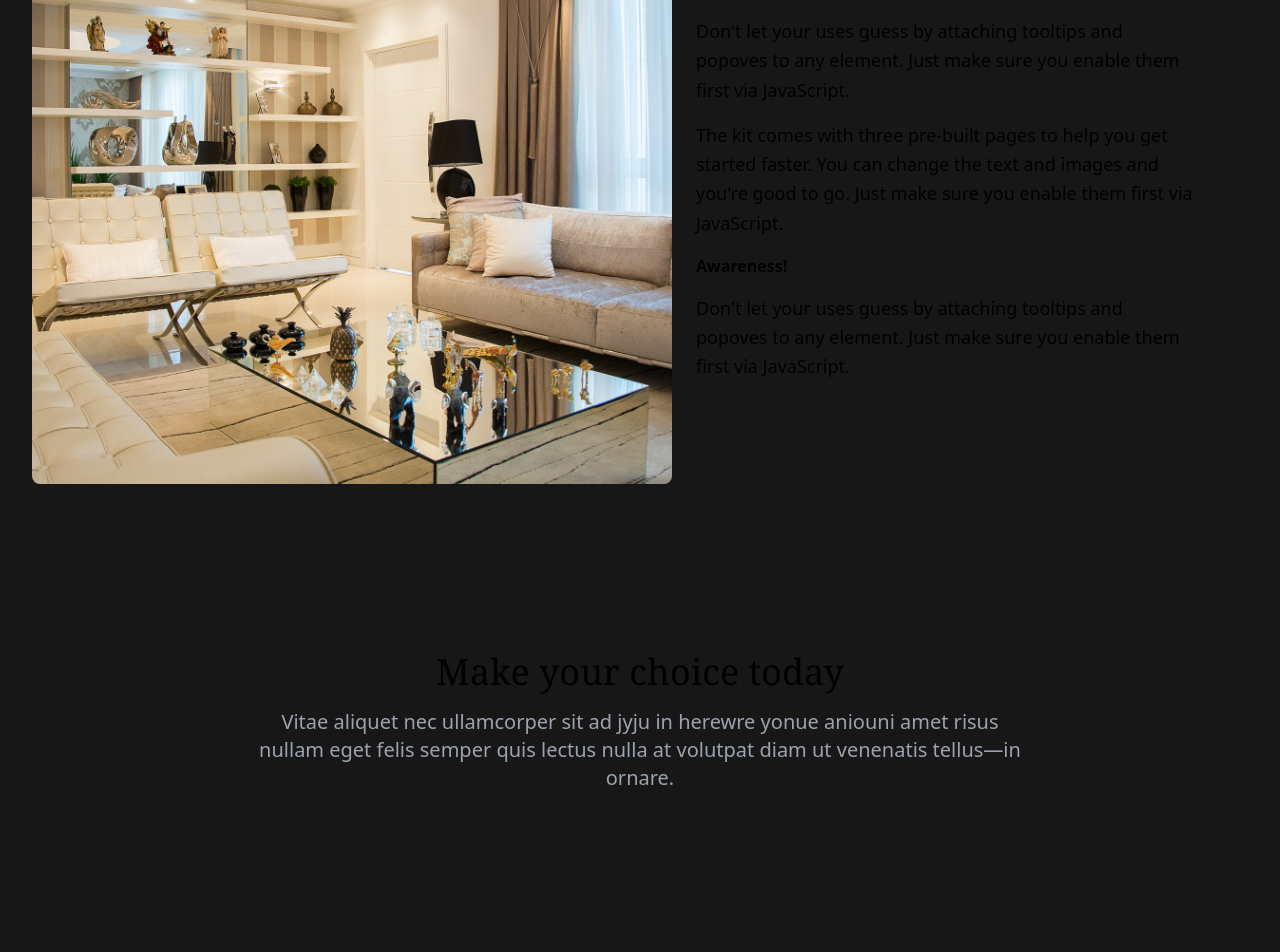
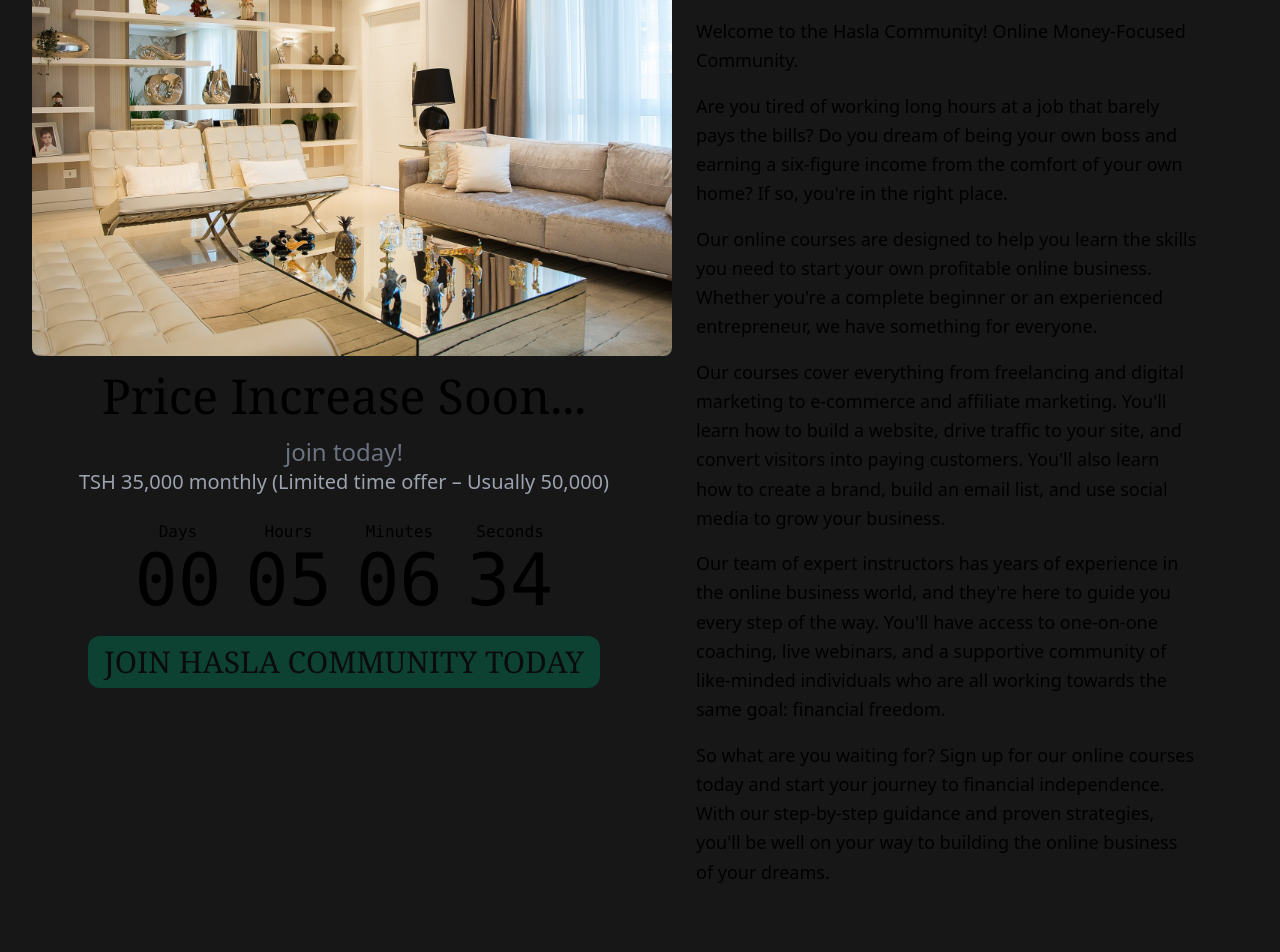
Before and after one commit to onthelisttz/hasla, a Next.js app: page / in a window 1280 px wide. Shown: the part 220-1172 px from the top of the page. Built offline with nearby package versions, Linux system fonts and the light colour scheme.

Commit message:
26/02/2023 3

```diff
--- a/src/app/page.js
+++ b/src/app/page.js
@@ -274,9 +274,45 @@
 
 
     <div id ="aboutus" className="grid grid-cols-1  md:grid-cols-2 ml-6 mt-2 w-full mb-20 ">
-    <div  className=' relative m-2  h-[38em] w-full'>
+    <div>
+    <div  className=' relative m-2  h-[30em] w-full'>
     <Image className="rounded-lg hover:scale-105 transform transtion duration-700" src="/hom2.jpg"  alt=" Logo" layout='fill' objectFit='cover' />
 
+    </div>
+    <div className="max-w-3xl mx-auto text-center md:pb-20 mt-4">
+            <h2 className="h2 mb-4 font-serif text-5xl">Price Increase Soon...</h2>
+            <p className="text-2xl text-gray-500">join today!</p>
+            <p className="text-xl text-gray-400">TSH 35,000 monthly (Limited time offer – Usually 50,000)
+</p>
+
+         <div className="flex justify-center font-mono mt-6 gap-x-6 text-center">
+          <div>
+            <span>Days</span><br/>
+
+            <span className="text-7xl">{time.days}</span>
+
+          </div>
+
+          <div>
+            <span>Hours</span><br/>
+            <span className="text-7xl">{time.hours}</span>
+          </div>
+          <div>
+            <span>Minutes</span><br/>
+            <span className="text-7xl">{time.minutes}</span>
+          </div>
+
+          <div>
+            <span>Seconds</span><br/>
+            <span className="text-7xl">{time.seconds}</span>
+          </div>
+
+         </div>
+
+         <button onClick={()=>router.push("/Membership")}
+          className="bg-green-700 animate-pulse rounded-xl mt-5 py-2 px-4 hover:animate-none text-3xl font-serif ">
+           JOIN HASLA COMMUNITY TODAY</button>
+          </div>
     </div>
 
 
@@ -291,22 +327,56 @@
         Our story
         </h3>
         <p className="text-lg font-light leading-relaxed mt-4 mb-4 text-blueGray-600">
-          Don't let your uses guess by attaching tooltips and popoves to
-          any element. Just make sure you enable them first via
-          JavaScript.
+        Welcome to the Hasla Community! Online Money-Focused Community.
         </p>
         <p className="text-lg font-light leading-relaxed mt-0 mb-4 text-blueGray-600">
-          The kit comes with three pre-built pages to help you get started
-          faster. You can change the text and images and you're good to
-          go. Just make sure you enable them first via JavaScript.
+
+
+Are you tired of working long hours at a job that barely pays the bills? Do you dream of being your own boss and earning a six-figure income from the comfort of your own home? If so, you're in the right place.
+
+
+
+
+
         </p>
-        <a href="../index.html" className="font-bold text-blueGray-700 mt-8">Awareness!</a>
-        <p className="text-lg font-light leading-relaxed mt-4 mb-4 text-blueGray-600">
-          Don't let your uses guess by attaching tooltips and popoves to
-          any element. Just make sure you enable them first via
-          JavaScript.
+        <p className="text-lg font-light leading-relaxed mt-0 mb-4 text-blueGray-600">
+        Our online courses are designed to help you learn the skills you need to start your own profitable online business. Whether you're a complete beginner or an experienced entrepreneur, we have something for everyone.
+
+
         </p>
+        <p className="text-lg font-light leading-relaxed mt-0 mb-4 text-blueGray-600">
+        Our courses cover everything from freelancing and digital marketing to e-commerce and affiliate marketing. You'll learn how to build a website, drive traffic to your site, and convert visitors into paying customers. You'll also learn how to create a brand, build an email list, and use social media to grow your business.
+
+
+        </p>
+        <p className="text-lg font-light leading-relaxed mt-0 mb-4 text-blueGray-600">
+        Our team of expert instructors has years of experience in the online business world, and they're here to guide you every step of the way. You'll have access to one-on-one coaching, live webinars, and a supportive community of like-minded individuals who are all working towards the same goal: financial freedom.
+
+        </p>
+        <p className="text-lg font-light leading-relaxed mt-0 mb-4 text-blueGray-600">
+
+So what are you waiting for? Sign up for our online courses today and start your journey to financial independence. With our step-by-step guidance and proven strategies, you'll be well on your way to building the online business of your dreams.
+
+        </p>
+
       </div>
+      </div>
+
+      <div className="max-w-6xl mx-auto px-4  md:pt-9 sm:px-6">
+      <div className="max-w-3xl mx-auto text-center md:pb-20">
+            <h2 className="h2 mb-4 font-serif text-4xl">LIMITED SPOTS AVAILABLE FOR HASLAZ!</h2>
+            <p className="text-xl text-gray-400">
+            Hurry and be one of the first to join us! Lock in your membership fee at just TSH 35,000 per month before the limited spots are gone and the price increases.
+
+            Don't miss out on the chance to enroll in Hasla Community and experience the future of learning. Secure your spot today at the discounted rate of TSH 35,000 per month, before it increases to TSH 50,000 per month.
+
+            </p>
+
+
+
+
+
+          </div>
       </div>
 
 
@@ -314,13 +384,12 @@
 
 
 
-
-<div className="max-w-6xl mx-auto px-4 py-12 md:py-20 sm:px-6">
+{/* <div className="max-w-6xl mx-auto px-4 py-12 md:py-20 sm:px-6">
       <div className="max-w-3xl mx-auto text-center pb-12 md:pb-20">
             <h2 className="h2 mb-4 font-serif text-4xl">Make your choice today</h2>
             <p className="text-xl text-gray-400">Vitae aliquet nec ullamcorper sit ad jyju in herewre yonue aniouni amet risus nullam eget felis semper quis lectus nulla at volutpat diam ut venenatis tellus—in ornare.</p>
           </div>
-      </div>
+      </div> */}
       <section id ="servise">
       <div className="max-w-6xl mx-auto px-4 sm:px-6">
         <div className="py-12 md:py-20 border-t border-gray-800">
@@ -658,38 +727,6 @@
 </section>
         </motion.div>
 
-        <div className="max-w-6xl mx-auto px-4  md:pt-9 sm:px-6">
-      <div className="max-w-3xl mx-auto text-center md:pb-20">
-            <h2 className="h2 mb-4 font-serif text-4xl">LIMITED SPOTS AVAILABLE</h2>
-            <p className="text-xl text-gray-400">Vitae aliquet nec ullamcorper sit ad jyju in herewre yonue aniouni amet risus nullam eget felis semper quis lectus nulla at volutpat diam ut venenatis tellus—in ornare.</p>
-
-         <div className="flex justify-center font-mono mt-6 gap-x-6 text-center">
-          <div>
-            <span>Days</span><br/>
-
-            <span className="text-7xl">{time.days}</span>
-
-          </div>
-
-          <div>
-            <span>Hours</span><br/>
-            <span className="text-7xl">{time.hours}</span>
-          </div>
-          <div>
-            <span>Minutes</span><br/>
-            <span className="text-7xl">{time.minutes}</span>
-          </div>
-
-          <div>
-            <span>Seconds</span><br/>
-            <span className="text-7xl">{time.seconds}</span>
-          </div>
-
-         </div>
-
-         <button onClick={()=>router.push("/Membership")} className="bg-green-700 animate-pulse rounded-xl mt-5 py-2 px-4 hover:animate-none text-3xl font-serif ">Book your sit</button>
-          </div>
-      </div>
 
         <div id ="servisee" className='background-color:rgb(255, 255, 255) mt-12'>
 <div className="relative px-4 mx-auto max-w-7xl sm:px-6 lg:px-8" >
```
